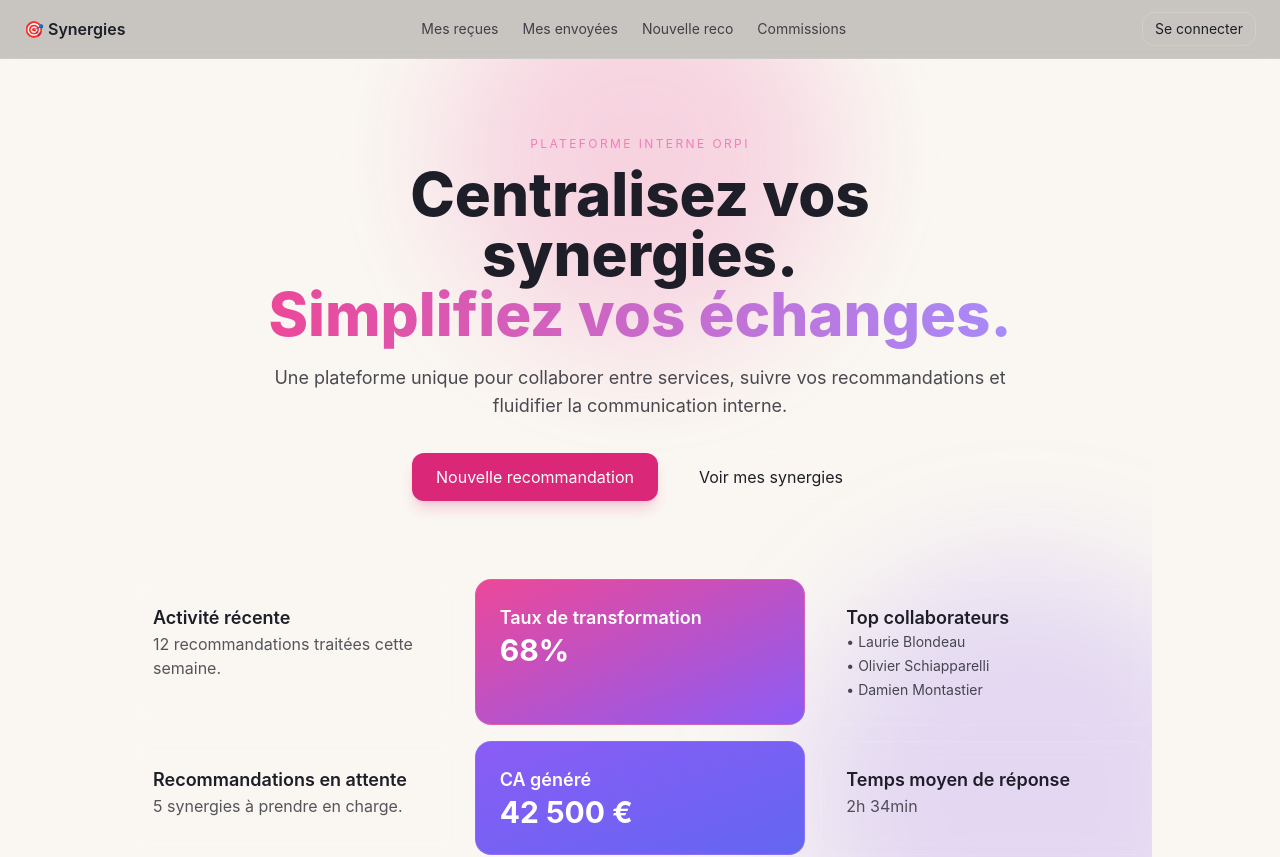
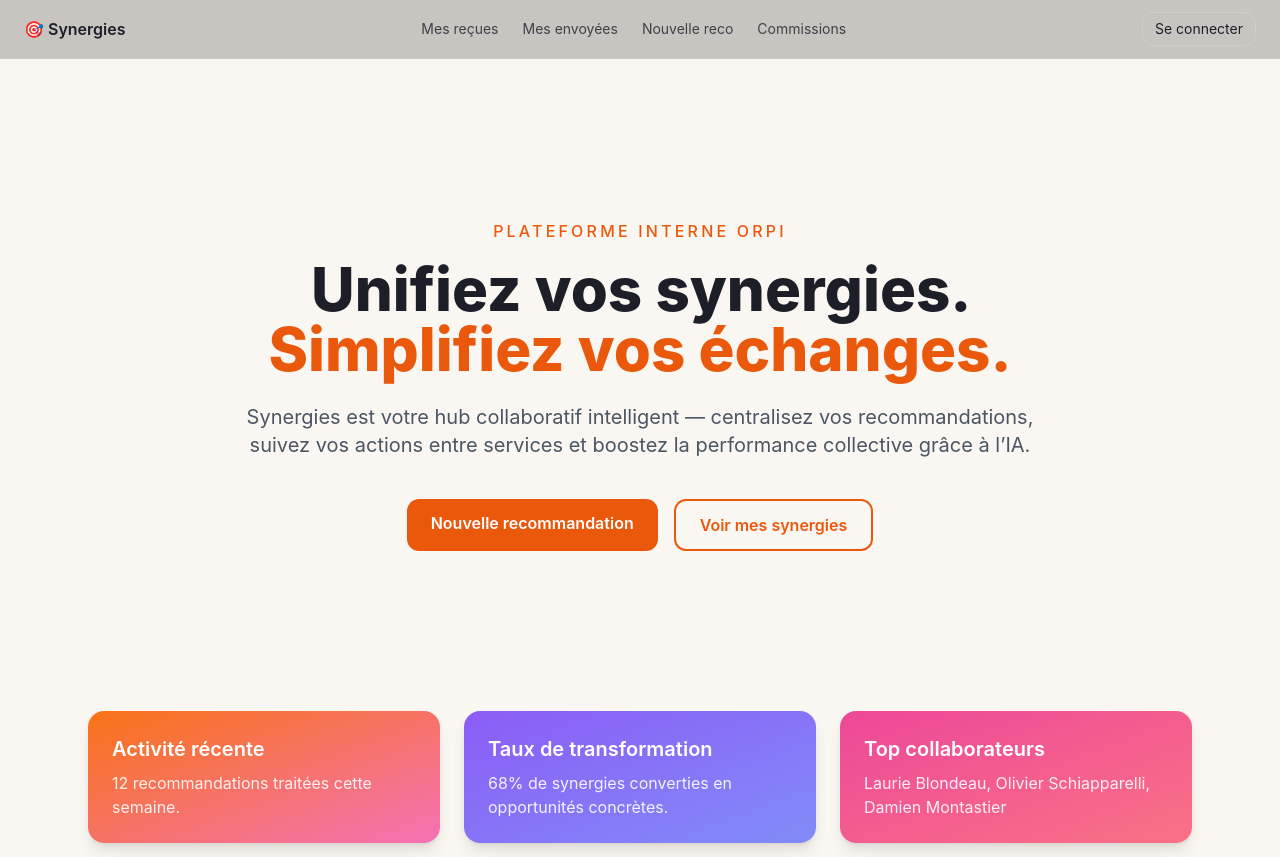
Before and after one commit to SamKTA/synergies-v2, a Next.js app: page / in a window 1280 px wide. Shown: the top 857 px of the page. Built offline with nearby package versions, Linux system fonts and the light colour scheme.

Commit message:
Refactor HomePage and Card components

```diff
--- a/app/page.tsx
+++ b/app/page.tsx
@@ -5,109 +5,74 @@
 
 export default function HomePage() {
   return (
-    <div className="relative isolate">
-      {/* halos décoratifs */}
-      <div aria-hidden className="pointer-events-none absolute inset-0 -z-10 overflow-hidden">
-        <div className="absolute left-1/2 top-[-6rem] h-[24rem] w-[24rem] -translate-x-1/2 rounded-full bg-pink-500/20 blur-3xl" />
-        <div className="absolute right-[-6rem] bottom-[-6rem] h-[28rem] w-[28rem] rounded-full bg-violet-500/20 blur-3xl" />
-      </div>
-
-      {/* HERO centré sur la hauteur */}
-      <section className="flex min-h-[65vh] items-center justify-center py-16">
-        <div className="max-w-3xl text-center mx-auto">
-          <p className="uppercase text-xs tracking-[0.2em] text-pink-400/90 mb-3">
+    <main className="relative isolate flex flex-col items-center justify-center">
+      {/* HERO */}
+      <section className="text-center py-24 md:py-40 px-6 max-w-4xl">
+        <p className="uppercase tracking-[0.2em] text-orange-600 font-medium mb-4">
           Plateforme interne Orpi
         </p>
 
-          <h1 className="text-4xl md:text-6xl font-extrabold leading-tight">
-            Centralisez vos synergies.
-            <br />
-            <span className="bg-gradient-to-r from-pink-500 to-violet-400 bg-clip-text text-transparent">
-              Simplifiez vos échanges.
-            </span>
+        <h1 className="text-4xl md:text-6xl font-extrabold leading-tight mb-6">
+          Unifiez vos synergies.{" "}
+          <span className="text-orange-600">Simplifiez vos échanges.</span>
         </h1>
 
-          <p className="mt-5 text-base md:text-lg opacity-80">
-            Une plateforme unique pour collaborer entre services, suivre vos recommandations
-            et fluidifier la communication interne.
+        <p className="text-lg md:text-xl text-gray-600 mb-10">
+          Synergies est votre hub collaboratif intelligent — centralisez vos recommandations,
+          suivez vos actions entre services et boostez la performance collective grâce à l’IA.
         </p>
 
-          <motion.div
-            initial={{ opacity: 0, y: 8 }}
-            animate={{ opacity: 1, y: 0 }}
-            transition={{ delay: 0.2 }}
-            className="mt-8 flex flex-wrap items-center justify-center gap-4"
-          >
-            <Link
-              href="/reco/new"
-              className="rounded-xl bg-pink-600 px-6 py-3 text-white shadow-lg shadow-pink-600/20 transition hover:scale-[1.02] hover:bg-pink-500"
-            >
+        <div className="flex flex-wrap justify-center gap-4">
+          <Link href="/reco/new" className="btn-primary">
             Nouvelle recommandation
           </Link>
-            <Link
-              href="/inbox"
-              className="rounded-xl border border-white/20 px-6 py-3 transition hover:bg-white/5"
-            >
+          <Link href="/inbox" className="btn-secondary">
             Voir mes synergies
           </Link>
-          </motion.div>
         </div>
       </section>
 
-      {/* GRID de cartes preview — centrée */}
-      <section className="mx-auto mb-16 grid w-full max-w-5xl grid-cols-1 gap-4 md:grid-cols-3">
-        <Card>
-          <h3>Activité récente</h3>
-          <p className="opacity-75">12 recommandations traitées cette semaine.</p>
-        </Card>
-
-        <Card className="bg-gradient-to-br from-pink-500 to-violet-500 text-white shadow-pink-500/20">
-          <h3>Taux de transformation</h3>
-          <p className="text-3xl font-bold">68%</p>
-        </Card>
-
-        <Card>
-          <h3>Top collaborateurs</h3>
-          <ul className="opacity-80 text-sm space-y-1">
-            <li>• Laurie Blondeau</li>
-            <li>• Olivier Schiapparelli</li>
-            <li>• Damien Montastier</li>
-          </ul>
-        </Card>
-
-        <Card>
-          <h3>Recommandations en attente</h3>
-          <p className="opacity-75">5 synergies à prendre en charge.</p>
-        </Card>
-
-        <Card className="bg-gradient-to-br from-violet-500 to-indigo-500 text-white shadow-indigo-500/20">
-          <h3>CA généré</h3>
-          <p className="text-3xl font-bold">42 500 €</p>
-        </Card>
-
-        <Card>
-          <h3>Temps moyen de réponse</h3>
-          <p className="opacity-75">2h 34min</p>
-        </Card>
+      {/* GRID d’illustration */}
+      <section className="grid grid-cols-1 md:grid-cols-3 gap-6 max-w-6xl mb-24 px-6">
+        <Card
+          title="Activité récente"
+          text="12 recommandations traitées cette semaine."
+          color="from-orange-500 to-pink-400"
+        />
+        <Card
+          title="Taux de transformation"
+          text="68% de synergies converties en opportunités concrètes."
+          color="from-violet-500 to-indigo-400"
+        />
+        <Card
+          title="Top collaborateurs"
+          text="Laurie Blondeau, Olivier Schiapparelli, Damien Montastier"
+          color="from-pink-500 to-rose-400"
+        />
       </section>
-    </div>
+    </main>
   );
 }
 
-function Card({ children, className = "" }: { children: React.ReactNode; className?: string }) {
+function Card({
+  title,
+  text,
+  color,
+}: {
+  title: string;
+  text: string;
+  color: string;
+}) {
   return (
     <motion.div
       initial={{ opacity: 0, y: 12 }}
       whileInView={{ opacity: 1, y: 0 }}
       viewport={{ once: true, amount: 0.4 }}
-      transition={{ duration: 0.4 }}
-      className={[
-        "rounded-2xl border border-white/10 bg-white/[0.02] p-6 shadow-[inset_0_1px_0_rgba(255,255,255,0.04)] backdrop-blur",
-        "hover:shadow-lg hover:shadow-black/10 transition",
-        className,
-      ].join(" ")}
+      transition={{ duration: 0.5 }}
+      className={`rounded-2xl bg-gradient-to-br ${color} text-white p-6 shadow-lg shadow-black/10 hover:scale-[1.02] transition-transform`}
     >
-      <div className="[&>h3]:m-0 [&>h3]:text-lg [&>h3]:font-semibold">{children}</div>
+      <h3 className="text-xl font-semibold mb-2">{title}</h3>
+      <p className="opacity-90">{text}</p>
     </motion.div>
   );
 }
```
Lines whose indentation alone changed are shown as unchanged.
